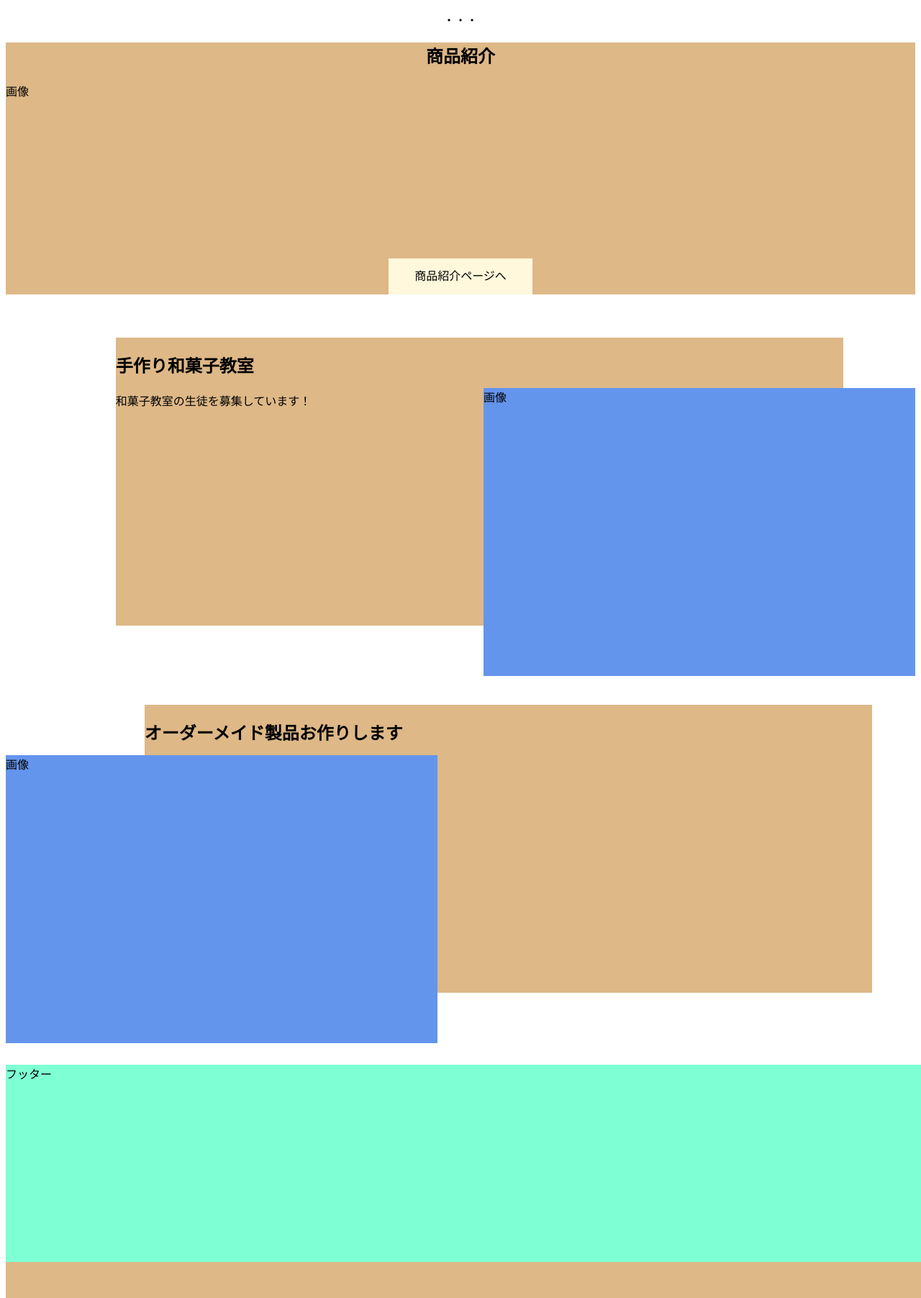
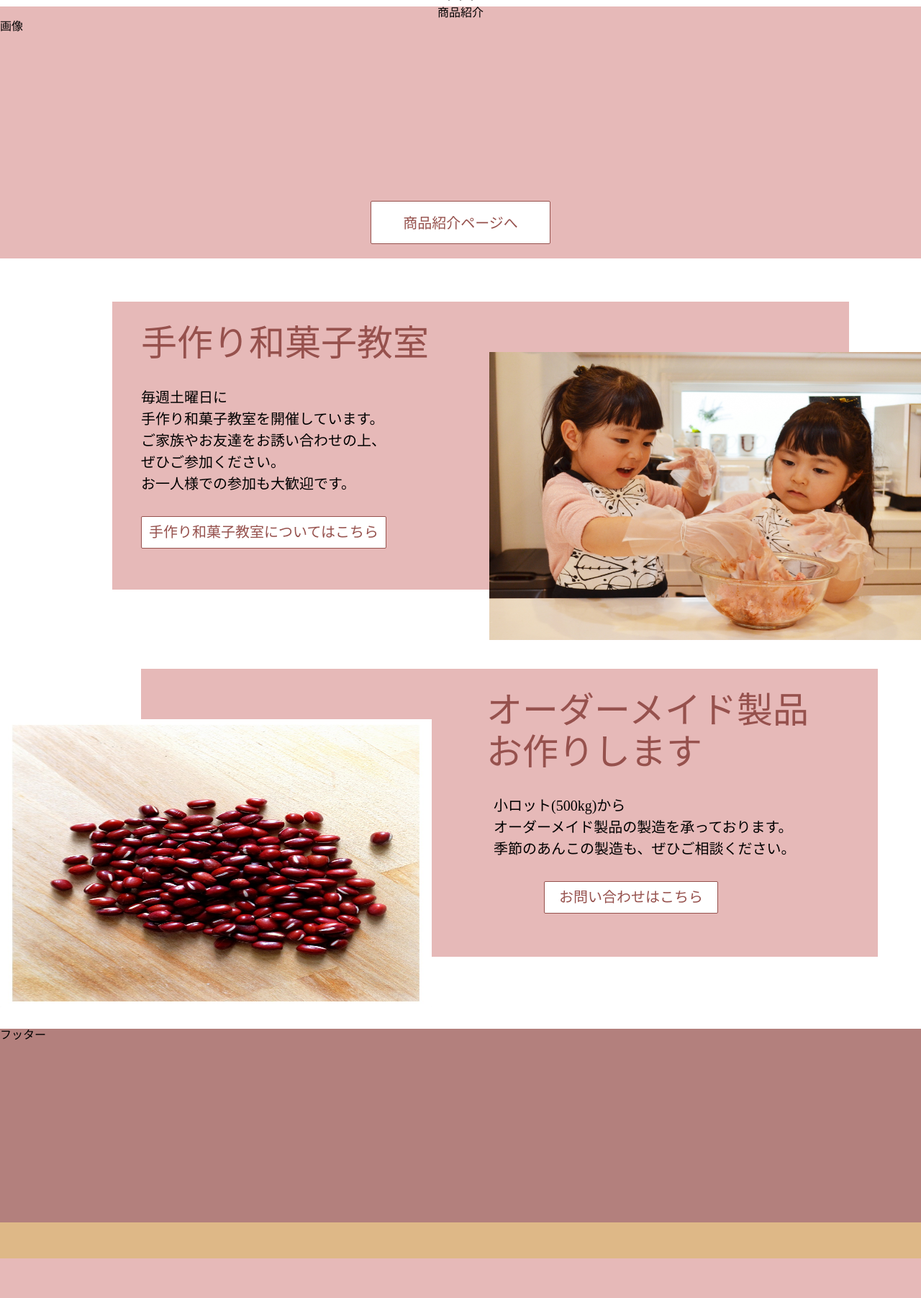
Before and after one commit to atsukofu/minohseian, a PHP site: page / in a window 1280 px wide; the page is wider, and only the part inside the window is pictured. Shown: the part 819-2622 px from the top of that part at 72% size. After the commit the page ends 2567 px from the top of that part, so only its background shows below. Run offline with PHP 8.4, Linux system fonts and the light colour scheme.

Commit message:
header,main details

```diff
--- a/index.html
+++ b/index.html
@@ -7,15 +7,24 @@
 </head>
 <body>
   <header>
-    <div class="header-tel">
-      <p>072-014-085</p>
-      <p>月〜金 9:00~18:00</p>
+    <div class="header-left">
+      <p class="header-text">大阪北部の箕面市で100年愛されるあんこやさんです。</p>
+      <h2 class="header-logo">箕面製餡所</h2>
     </div>
-    <div class="header-bottom">
-      <div class="header-logo">箕面製餡所</div>
+    <div class="header-right">
+      <div class="header-tel">
+        <p>072-014-085</p>
+        <p>月〜金 9:00~18:00</p>
+      </div>
       <div class="header-menu">
-    </div>
-      メニュー
+        <ul class="menu-list">
+          <li><a href="#">会社概要</a></li>
+          <li><a href="product/pro-index.php">商品紹介</a></li>
+          <li><a href="reserve/new-reserve.php">和菓子教室</a></li>
+          <li><a href="contact/contact-new.html">お問い合わせ</a></li>
+          <li>SNS</li>
+        </ul>
+      </div>
     </div>
   </header>
   <section class="page-top">
@@ -32,23 +41,39 @@
     <div class="product-info">
       <h2 class="product-info__title">商品紹介</h2>
       <div class="product-info__image">画像</div>
-      <a href="#" class="product-info__link">商品紹介ページへ</a>
+      <a href="product/pro-index.php" class="product-info__link">商品紹介ページへ</a>
     </div>
     <div class="handmade-wrapper">
       <div class="handmade-info">
         <div class="handmade-info__content">
-          <h2>手作り和菓子教室</h2>
-          <p>和菓子教室の生徒を募集しています！</p>
+          <h2 class="handmade-title">手作り和菓子教室</h2>
+          <div class="handmade-introduction">
+            毎週土曜日に<br/>
+            手作り和菓子教室を開催しています。<br/>
+            ご家族やお友達をお誘い合わせの上、<br/>
+            ぜひご参加ください。<br/>
+            お一人様での参加も大歓迎です。<br/>
+          </div>
+          <a href="reserve/new-reserve.php" class="handmade-link">手作り和菓子教室についてはこちら</a>
         </div>
-        <div class="handmade-info__image">画像</div>
+        <div class="handmade-info__flame">
+          <img src="images/cooking.png" class="handmade-info__flame--image">
+        </div>
       </div>
     </div>
     <div class="oem-wrapper">
       <div class="oem-info">
-        <div class="oem-info__image">画像</div>
+        <div class="oem-info__flame">
+          <img src="images/azuki-beans.png" class="oem-info__flame--image">
+        </div>
         <div class="oem-info__content">
-          <h2>オーダーメイド製品お作りします</h2>
-          <p>営業担当にご相談ください！</p>
+          <h2 class="oem-title">オーダーメイド製品<br/>お作りします</h2>
+          <div class="oem-introduction">
+            小ロット(500kg)から<br/>
+            オーダーメイド製品の製造を承っております。<br/>
+            季節のあんこの製造も、ぜひご相談ください。
+          </div>
+          <a href="contact/contact-new.html" class="oem-link">お問い合わせはこちら</a>
         </div>
       </div>
     </div>
--- a/styles/index.css
+++ b/styles/index.css
@@ -1,26 +1,80 @@
+@import url("reset.css");
+
+html{
+  width: 100%;
+}
 
 body {
+  width: 100%;
   box-sizing: border-box;
   padding: 0;
 }
 
 header {
   width: 100%;
-  min-width: 1200px;
   height: 160px;
-  background-color: antiquewhite;
+  /* background-color: #e6b9b8; */
+  padding: 0 200px;
+  display: flex;
+  justify-content: space-between;
+}
+
+.header-left {
+  width: 400px;
+  height: 100%;
+}
+
+.header-text {
+  margin-top: 10px;
+}
+
+.header-logo {
+  width: 250px;
+  height: 60px;
+  background-color: cornsilk;
+  margin: 40px 0 0 10px;
+}
+
+.header-right {
+  width: 400px;
+  height: 100%;
+  position: relative;
 }
 
 .header-tel {
-  background-color: cyan;
   width: 180px;
   height: 60px;
   float: right;
 }
 
+.header-menu {
+  background-color: #fff;
+  /* width: 550px; */
+  position: absolute;
+  bottom: 30px;
+  right: 0;
+  font-size: 18px;
+}
+
+.menu-list {
+  display: flex;
+}
+
+.menu-list>li {
+  width: 120px;
+  border-left: #96514d solid 1px;
+  border-right: #96514d solid 1px;
+  text-align: center;
+}
+
+.menu-list>li>a {
+  text-decoration: none;
+  color: #96514d;
+}
+
 
 section{
-  width: 100%;
+  max-width: 100%;
   min-width: 1200px;
   margin-bottom: 100px;
 }
@@ -49,7 +103,7 @@
 .product-info {
   width: 100%;
   height: 350px;
-  background-color: burlywood;
+  background-color: #e6b9b8;
   position: relative;
 }
 
@@ -59,18 +113,21 @@
 
 .product-info__link {
   display: inline-block;
-  height: 50px;
-  width: 200px;
-  line-height: 50px;
-  background-color: cornsilk;
+  height: 60px;
+  width: 250px;
+  line-height: 60px;
+  background-color: #fff;
+  font-size: 20px;
+  color: #96514d;
+  border: #96514d solid 1px;
+  border-radius: 2px;
   position: absolute;
-  bottom: 0;
+  bottom: 20px;
   left: 0;
   right: 0;
   text-align: center;
   margin: auto;
   text-decoration: none;
-  color: black;
 }
 
 .handmade-wrapper{
@@ -85,19 +142,47 @@
 .handmade-info__content {
   width: 80%;
   height: 400px;
-  background-color: burlywood;
+  background-color: #e6b9b8;
   position: absolute;
   top: 0px;
   right: 100px;
 }
 
-.handmade-info__image {
+.handmade-title {
+  font-size: 50px;
+  color: #96514d;
+  margin: 30px 0 30px 40px;
+}
+
+.handmade-introduction {
+  margin-left: 40px;
+  font-size: 20px;
+  line-height: 30px;
+}
+
+.handmade-link {
+  display: inline-block;
+  margin: 30px 0 0 40px;
+  font-size: 20px;
+  background-color: #fff;
+  padding: 10px;
+  color: #96514d;
+  border: #96514d solid 1px;
+  border-radius: 2px;
+}
+
+.handmade-info__flame {
   width: 600px;
   height: 400px;
   background-color: cornflowerblue;
   position: absolute;
   top: 70px;
   right: 0px;
+}
+
+.handmade-info__flame--image {
+  width: 600px;
+  height: 400px;
 }
 
 .oem-wrapper {
@@ -112,14 +197,39 @@
 .oem-info__content {
   width: 80%;
   height: 400px;
-  background-color: burlywood;
+  background-color: #e6b9b8;
   position: absolute;
   z-index: 1;
   top: 0px;
   right: 60px;
+  padding-left: 470px;
 }
 
-.oem-info__image {
+.oem-title {
+  font-size: 50px;
+  color: #96514d;
+  margin: 30px 10px 30px;
+}
+
+.oem-introduction {
+  margin-left: 20px;
+  font-size: 20px;
+  line-height: 30px;
+}
+
+.oem-link {
+  display: inline-block;
+  margin: 30px 0 0 90px;
+  font-size: 20px;
+  background-color: #fff;
+  padding: 10px 20px;
+  color: #96514d;
+  border: #96514d solid 1px;
+  border-radius: 2px;
+}
+
+
+.oem-info__flame {
   width: 600px;
   height: 400px;
   background-color: cornflowerblue;
@@ -128,10 +238,15 @@
   top: 70px;
 }
 
+.oem-info__flame--image {
+  width: 600px;
+  height: 400px;
+}
+
  .footer {
   width: 1400px;
   height: 300px;
-  background-color: aquamarine;
+  background-color: #b3807d;
 }
 
 .footer-top {
--- /dev/null
+++ b/styles/reset.css
@@ -0,0 +1,499 @@
+/*! destyle.css v1.0.15 | MIT License | https://github.com/nicolas-cusan/destyle.css */
+
+/* Reset box-model */
+/* ============================================ */
+
+* {
+  box-sizing: border-box;
+}
+
+::before,
+::after {
+  box-sizing: inherit;
+}
+
+/* Document */
+/* ============================================ */
+
+/**
+ * 1. Correct the line height in all browsers.
+ * 2. Prevent adjustments of font size after orientation changes in iOS.
+ * 3. Remove gray overlay on links for iOS.
+ */
+
+html {
+  line-height: 1.15; /* 1 */
+  -webkit-text-size-adjust: 100%; /* 2 */
+  -webkit-tap-highlight-color: transparent; /* 3*/
+}
+
+/* Sections */
+/* ============================================ */
+
+/**
+ * Remove the margin in all browsers.
+ */
+
+body {
+  margin: 0;
+}
+
+/**
+ * Render the `main` element consistently in IE.
+ */
+
+main {
+  display: block;
+}
+
+/* Vertical rhythm */
+/* ============================================ */
+
+p,
+table,
+blockquote,
+address,
+pre,
+iframe,
+form,
+figure,
+dl {
+  margin: 0;
+}
+
+/* Headings */
+/* ============================================ */
+
+h1,
+h2,
+h3,
+h4,
+h5,
+h6 {
+  font-size: inherit;
+  line-height: inherit;
+  font-weight: inherit;
+  margin: 0;
+}
+
+/* Lists (enumeration) */
+/* ============================================ */
+
+ul,
+ol {
+  margin: 0;
+  padding: 0;
+  list-style: none;
+}
+
+/* Lists (definition) */
+/* ============================================ */
+
+dt {
+  font-weight: bold;
+}
+
+dd {
+  margin-left: 0;
+}
+
+/* Grouping content */
+/* ============================================ */
+
+/**
+ * 1. Add the correct box sizing in Firefox.
+ * 2. Show the overflow in Edge and IE.
+ */
+
+hr {
+  box-sizing: content-box; /* 1 */
+  height: 0; /* 1 */
+  overflow: visible; /* 2 */
+  border: 0;
+  border-top: 1px solid;
+  margin: 0;
+  clear: both;
+  color: inherit;
+}
+
+/**
+ * 1. Correct the inheritance and scaling of font size in all browsers.
+ * 2. Correct the odd `em` font sizing in all browsers.
+ */
+
+pre {
+  font-family: monospace, monospace; /* 1 */
+  font-size: inherit; /* 2 */
+}
+
+address {
+  font-style: inherit;
+}
+
+/* Text-level semantics */
+/* ============================================ */
+
+/**
+ * Remove the gray background on active links in IE 10.
+ */
+
+a {
+  background-color: transparent;
+  text-decoration: none;
+  color: inherit;
+}
+
+/**
+ * 1. Remove the bottom border in Chrome 57-
+ * 2. Add the correct text decoration in Chrome, Edge, IE, Opera, and Safari.
+ */
+
+abbr[title] {
+  border-bottom: none; /* 1 */
+  text-decoration: underline; /* 2 */
+  text-decoration: underline dotted; /* 2 */
+}
+
+/**
+ * Add the correct font weight in Chrome, Edge, and Safari.
+ */
+
+b,
+strong {
+  font-weight: bolder;
+}
+
+/**
+ * 1. Correct the inheritance and scaling of font size in all browsers.
+ * 2. Correct the odd `em` font sizing in all browsers.
+ */
+
+code,
+kbd,
+samp {
+  font-family: monospace, monospace; /* 1 */
+  font-size: inherit; /* 2 */
+}
+
+/**
+ * Add the correct font size in all browsers.
+ */
+
+small {
+  font-size: 80%;
+}
+
+/**
+ * Prevent `sub` and `sup` elements from affecting the line height in
+ * all browsers.
+ */
+
+sub,
+sup {
+  font-size: 75%;
+  line-height: 0;
+  position: relative;
+  vertical-align: baseline;
+}
+
+sub {
+  bottom: -0.25em;
+}
+
+sup {
+  top: -0.5em;
+}
+
+/* Embedded content */
+/* ============================================ */
+
+/**
+ * Remove the border on images inside links in IE 10.
+ */
+
+img {
+  border-style: none;
+  vertical-align: bottom;
+}
+
+embed,
+object,
+iframe {
+  border: 0;
+  vertical-align: bottom;
+}
+
+/* Forms */
+/* ============================================ */
+
+/**
+ * Reset form fields to make them styleable
+ */
+
+button,
+input,
+optgroup,
+select,
+textarea {
+  -webkit-appearance: none;
+  appearance: none;
+  vertical-align: middle;
+  color: inherit;
+  font: inherit;
+  border: 0;
+  background: transparent;
+  padding: 0;
+  margin: 0;
+  outline: 0;
+  border-radius: 0;
+  text-align: inherit;
+}
+
+/**
+ * Reset radio and checkbox appearance to preserve their look in iOS.
+ */
+
+[type="checkbox"] {
+  -webkit-appearance: checkbox;
+  appearance: checkbox;
+}
+
+[type="radio"] {
+  -webkit-appearance: radio;
+  appearance: radio;
+}
+
+/**
+ * Show the overflow in IE.
+ * 1. Show the overflow in Edge.
+ */
+
+button,
+input {
+  /* 1 */
+  overflow: visible;
+}
+
+/**
+ * Remove the inheritance of text transform in Edge, Firefox, and IE.
+ * 1. Remove the inheritance of text transform in Firefox.
+ */
+
+button,
+select {
+  /* 1 */
+  text-transform: none;
+}
+
+/**
+ * Correct the inability to style clickable types in iOS and Safari.
+ */
+
+button,
+[type="button"],
+[type="reset"],
+[type="submit"] {
+  cursor: pointer;
+  -webkit-appearance: none;
+  appearance: none;
+}
+
+button[disabled],
+[type="button"][disabled],
+[type="reset"][disabled],
+[type="submit"][disabled] {
+  cursor: default;
+}
+
+/**
+ * Remove the inner border and padding in Firefox.
+ */
+
+button::-moz-focus-inner,
+[type="button"]::-moz-focus-inner,
+[type="reset"]::-moz-focus-inner,
+[type="submit"]::-moz-focus-inner {
+  border-style: none;
+  padding: 0;
+}
+
+/**
+ * Restore the focus styles unset by the previous rule.
+ */
+
+button:-moz-focusring,
+[type="button"]:-moz-focusring,
+[type="reset"]:-moz-focusring,
+[type="submit"]:-moz-focusring {
+  outline: 1px dotted ButtonText;
+}
+
+/**
+ * Remove arrow in IE10 & IE11
+ */
+
+select::-ms-expand {
+  display: none;
+}
+
+/**
+ * Remove padding
+ */
+
+option {
+  padding: 0;
+}
+
+/**
+ * Reset to invisible
+ */
+
+fieldset {
+  margin: 0;
+  padding: 0;
+  border: 0;
+  min-width: 0;
+}
+
+/**
+ * 1. Correct the text wrapping in Edge and IE.
+ * 2. Correct the color inheritance from `fieldset` elements in IE.
+ * 3. Remove the padding so developers are not caught out when they zero out
+ *    `fieldset` elements in all browsers.
+ */
+
+legend {
+  color: inherit; /* 2 */
+  display: table; /* 1 */
+  max-width: 100%; /* 1 */
+  padding: 0; /* 3 */
+  white-space: normal; /* 1 */
+}
+
+/**
+ * Add the correct vertical alignment in Chrome, Firefox, and Opera.
+ */
+
+progress {
+  vertical-align: baseline;
+}
+
+/**
+ * Remove the default vertical scrollbar in IE 10+.
+ */
+
+textarea {
+  overflow: auto;
+}
+
+/**
+ * Correct the cursor style of increment and decrement buttons in Chrome.
+ */
+
+[type="number"]::-webkit-inner-spin-button,
+[type="number"]::-webkit-outer-spin-button {
+  height: auto;
+}
+
+/**
+ * 1. Correct the outline style in Safari.
+ */
+
+[type="search"] {
+  outline-offset: -2px; /* 1 */
+}
+
+/**
+ * Remove the inner padding in Chrome and Safari on macOS.
+ */
+
+[type="search"]::-webkit-search-decoration {
+  -webkit-appearance: none;
+}
+
+/**
+ * 1. Correct the inability to style clickable types in iOS and Safari.
+ * 2. Change font properties to `inherit` in Safari.
+ */
+
+::-webkit-file-upload-button {
+  -webkit-appearance: button; /* 1 */
+  font: inherit; /* 2 */
+}
+
+/**
+ * Clickable labels
+ */
+
+label[for] {
+  cursor: pointer;
+}
+
+/* Interactive */
+/* ============================================ */
+
+/*
+ * Add the correct display in Edge, IE 10+, and Firefox.
+ */
+
+details {
+  display: block;
+}
+
+/*
+ * Add the correct display in all browsers.
+ */
+
+summary {
+  display: list-item;
+}
+
+/*
+ * Remove outline for editable content.
+ */
+
+[contenteditable] {
+  outline: none;
+}
+
+/* Table */
+/* ============================================ */
+
+table {
+  border-collapse: collapse;
+  border-spacing: 0;
+}
+
+caption {
+  text-align: left;
+}
+
+td,
+th {
+  vertical-align: top;
+  padding: 0;
+}
+
+th {
+  text-align: left;
+  font-weight: bold;
+}
+
+/* Misc */
+/* ============================================ */
+
+/**
+ * Add the correct display in IE 10+.
+ */
+
+template {
+  display: none;
+}
+
+/**
+ * Add the correct display in IE 10.
+ */
+
+[hidden] {
+  display: none;
+}
```
